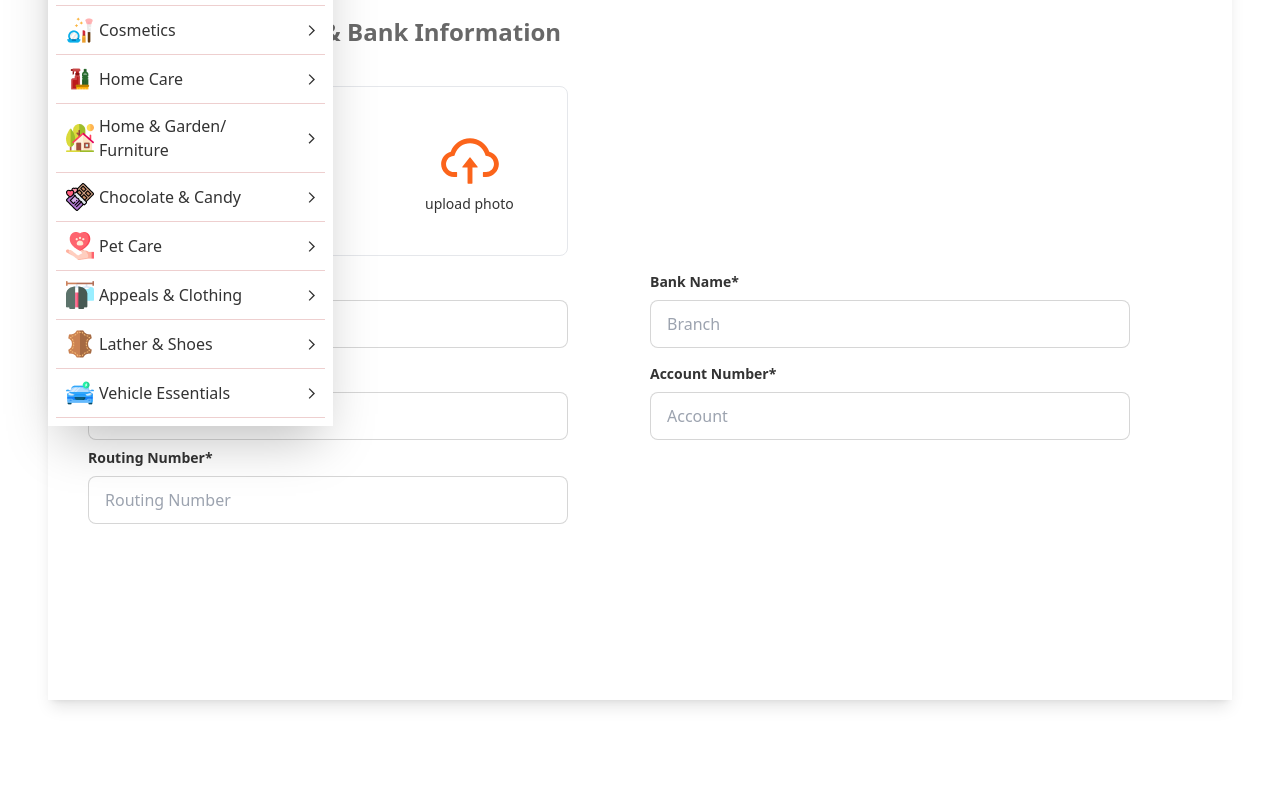
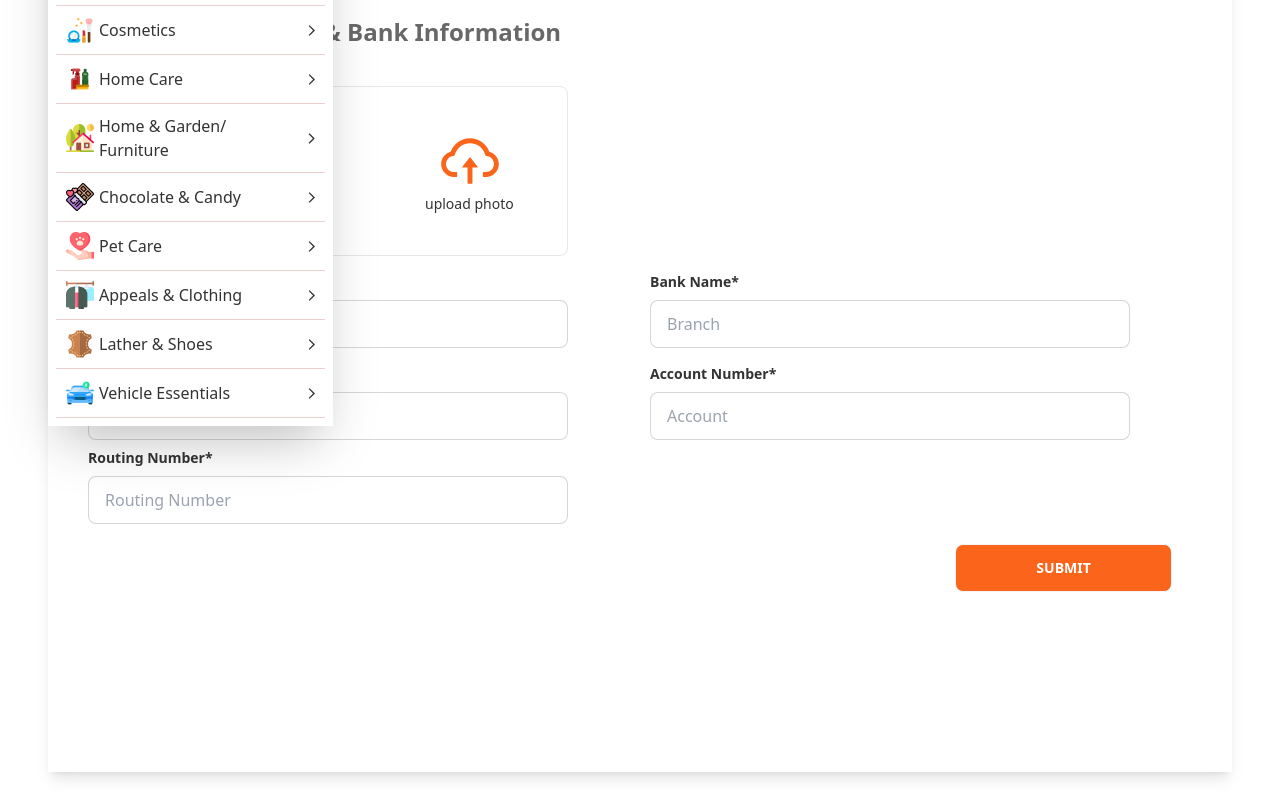
Before and after one commit to kowsar-mahmud-remon/Frontend-2, a Next.js app: page /sellerVerification in a window 1280 px wide. Shown: the part 963-1763 px from the top of the page. Before the commit the page ends 1691 px from the top, so only its background shows below. Built offline with nearby package versions, Linux system fonts and the light colour scheme.

Commit message:
button added and htmlfor used instead of for

```diff
--- a/components/sellerverification/SecondImage.js
+++ b/components/sellerverification/SecondImage.js
@@ -21,7 +21,7 @@ const SecondImage = () => {
                 <div className="max-w-200 max-h-200 border border-5 p-4 md:ml-10 rounded-lg text-sm md:text-md">Upload a Cheque Copy</div>
             }
 
-            <label for="bankimg">
+            <label htmlFor="bankimg">
                 <AiOutlineCloudUpload className='text-[66px] text-[#FB641B] mr-16' />
                 <p className='md:-ml-3 text-sm md:text-md'>upload photo</p>
             </label>
--- a/components/sellerverification/Sellerverification.js
+++ b/components/sellerverification/Sellerverification.js
@@ -30,7 +30,7 @@ const Sellerverification = () => {
                             <div className="md:ml-10 w-200 h-200 border border-5 p-4 rounded-lg text-sm md:text-md">NID Front Photo</div>
                         }
 
-                        <label for="frontimg">
+                        <label htmlFor="frontimg">
                             <AiOutlineCloudUpload className='text-[66px] text-[#FB641B] mr-16' />
                             <p className='md:-ml-3 text-sm md:text-md'>upload photo</p>
                         </label>
@@ -51,7 +51,7 @@ const Sellerverification = () => {
                             <div className="w-200 h-200 border border-5 p-4 md:ml-10 rounded-lg text-sm md:text-md">NID Back Photo</div>
                         }
 
-                        <label for="backimg">
+                        <label htmlFor="backimg">
                             <AiOutlineCloudUpload className='text-[66px] text-[#FB641B] mr-16' />
                             <p className='md:-ml-3 text-sm md:text-md'>upload photo</p>
                         </label>
--- a/pages/sellerVerification/index.js
+++ b/pages/sellerVerification/index.js
@@ -91,6 +91,10 @@ const index = () => {
                             <p className="text-sm md:text-md font-semibold my-2">Routing Number*</p>
                             <input type="text" placeholder="Routing Number" className="input input-bordered  md:w-[480px]" />
                         </div>
+
+                        <div className='md:flex md:justify-end mr-10 my-5'>
+                            <button className="md:w-1/5 btn text-md bg-[#FB641B] text-white">Submit</button>
+                        </div>
                     </div>
                 </div >
             </div >
```
